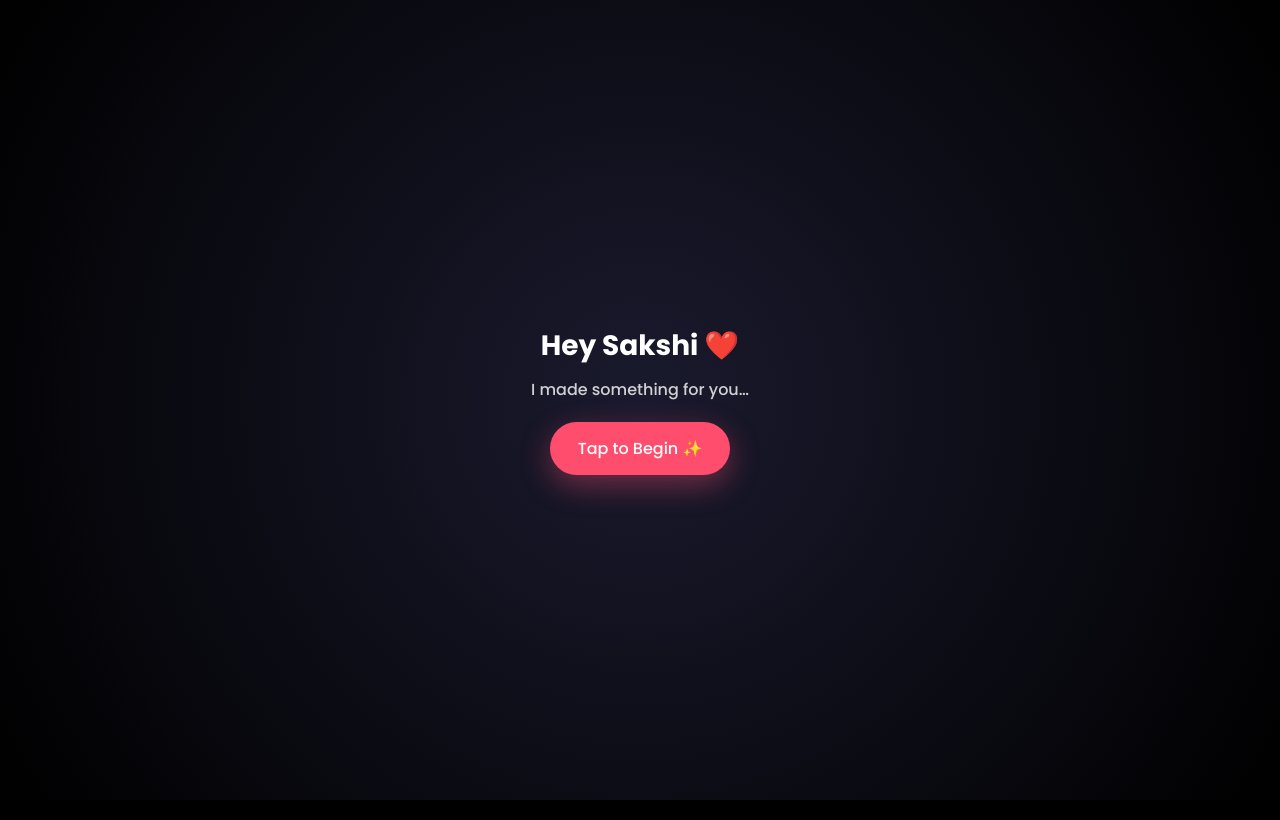
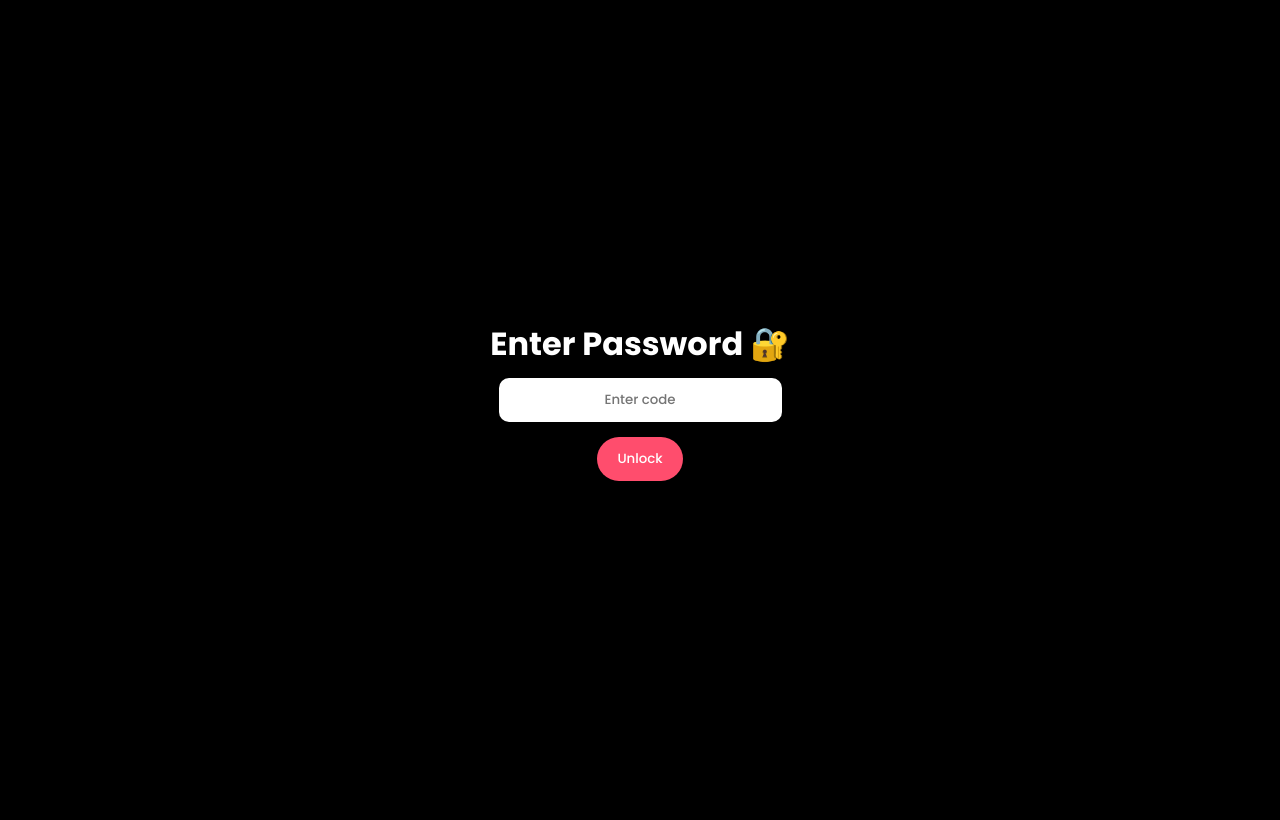
Before and after one commit to PrathamGadgi/For-Sakshi, a plain HTML site: page index.html in a window 1280 px wide. Shown: the top 820 px of the page. Drawn offline with Linux system fonts and the light colour scheme.

Commit message:
index.html

```diff
--- a/index.html
+++ b/index.html
@@ -48,12 +48,50 @@ body{background:#000;color:#fff;overflow:hidden}
 .heart:before{top:-7px}
 .heart:after{left:-7px}
 @keyframes float{0%{transform:translateY(0) rotate(45deg);opacity:1}100%{transform:translateY(-900px) rotate(45deg);opacity:0}}
+
+/* 🔐 PASSWORD SCREEN (ONLY ADDITION) */
+#passwordPage{
+  position:absolute;
+  inset:0;
+  display:flex;
+  align-items:center;
+  justify-content:center;
+  flex-direction:column;
+  background:#000;
+  z-index:9999;
+}
+
+#passwordPage input{
+  padding:12px;
+  border:none;
+  border-radius:10px;
+  margin-top:10px;
+  text-align:center;
+  outline:none;
+}
+
+#passwordPage button{
+  margin-top:15px;
+  padding:12px 20px;
+  border:none;
+  border-radius:999px;
+  background:#ff4d6d;
+  color:#fff;
+  cursor:pointer;
+}
 </style>
 </head>
 <body>
 
+<!-- 🔐 PASSWORD (ADDED ONLY) -->
+<div id="passwordPage">
+  <h1>Enter Password 🔐</h1>
+  <input id="pass" type="password" placeholder="Enter code">
+  <button onclick="checkPass()">Unlock</button>
+</div>
+
 <!-- INTRO -->
-<div id="intro" class="page">
+<div id="intro" class="page hidden">
   <h1>Hey Sakshi ❤️</h1>
   <p>I made something for you…</p>
   <button class="start-btn" onclick="startExperience()">Tap to Begin ✨</button>
@@ -88,6 +126,19 @@ body{background:#000;color:#fff;overflow:hidden}
 <div id="ending" class="fade-out">Your smile… is my peace ❤️</div>
 
 <script>
+
+/* 🔐 ONLY ADDITION */
+function checkPass(){
+  if(document.getElementById("pass").value === "1604"){
+    document.getElementById("passwordPage").style.display="none";
+    document.getElementById("intro").classList.remove("hidden");
+  } else {
+    alert("Wrong code 😢");
+  }
+}
+
+/* ORIGINAL CODE BELOW (UNCHANGED) */
+
 let idx=0; let timer; const D=5000;
 const slides=[...document.querySelectorAll('.slide')];
 const fills=[...document.querySelectorAll('.fill')];
@@ -99,8 +150,7 @@ function startExperience(){
 }
 
 function start(){runBar(idx);timer=setTimeout(next,D);}
-function runBar(i){fills.forEach((f,fi)=>{f.style.transition='none';f.style.width= fi<i?'100%':'0%'});
-  requestAnimationFrame(()=>{fills[i].style.transition=`width ${D}ms linear`;fills[i].style.width='100%';});}
+function runBar(i){fills.forEach((f,fi)=>{f.style.transition='none';f.style.width= fi<i?'100%':'0%'});requestAnimationFrame(()=>{fills[i].style.transition=`width ${D}ms linear`;fills[i].style.width='100%';});}
 function show(i){slides.forEach(s=>s.classList.remove('active'));slides[i].classList.add('active');}
 function next(){clearTimeout(timer);if(idx<slides.length-1){idx++;show(idx);runBar(idx);timer=setTimeout(next,D);} else openLetter();}
 function prev(){clearTimeout(timer);if(idx>0){idx--;show(idx);runBar(idx);timer=setTimeout(next,D);}}
@@ -115,12 +165,11 @@ You deserve all the happiness in the world… and I just hope I can always be a
 The way you fight the world for us… it makes me happier than you can ever imagine.
 Keep growing, keep shining… Mari Jaadi.\n\nI love you so much, baccha ❤️\n\nHappy Birthday ❤️\n— Pratham`;
 
-  let i = 0; const speed = 35; const el = document.getElementById('letterText'); el.innerHTML="";
+  let i=0; const el=document.getElementById('letterText'); el.innerHTML="";
   function type(){
-    if(i < text.length){
-      if(text.charAt(i) === '\n'){ el.innerHTML += '<br>'; }
-      else { el.innerHTML += text.charAt(i); }
-      i++; setTimeout(type, speed);
+    if(i<text.length){
+      el.innerHTML += text[i]==="\n"?"<br>":text[i];
+      i++; setTimeout(type,35);
     }
   }
   type();
@@ -129,6 +178,7 @@ Keep growing, keep shining… Mari Jaadi.\n\nI love you so much, baccha ❤️\n
 }
 
 function spawnHearts(){setInterval(()=>{const h=document.createElement('div');h.className='heart';h.style.left=Math.random()*100+'%';document.body.appendChild(h);setTimeout(()=>h.remove(),6000);},400);}
+
 </script>
 
 </body>
```
